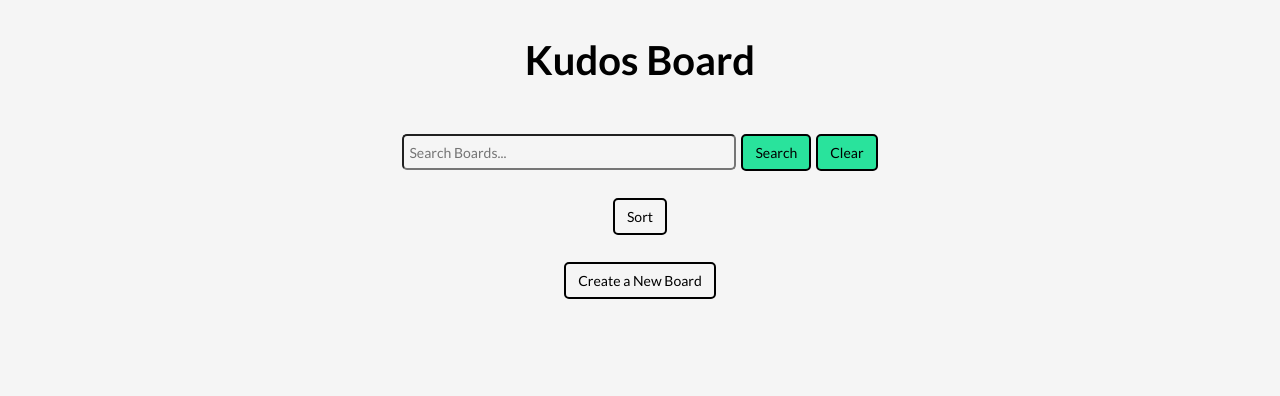
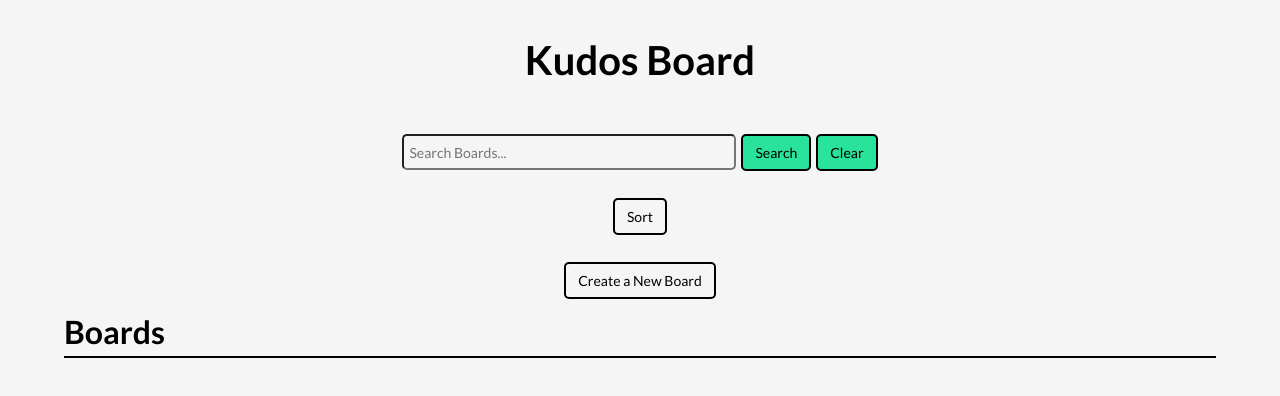
Before and after one commit to rribeiropedro/kudos-board, a React (Vite) app in the folder client/: page / in a window 1280 px wide. Shown: the top 396 px of the page. Built offline with nearby package versions, Linux system fonts and the light colour scheme.

Commit message:
created bord compoment and its layout

```diff
--- a/client/src/App.jsx
+++ b/client/src/App.jsx
@@ -1,6 +1,7 @@
 import React from "react"
 import Header from "./components/Header"
 import Features from "./components/Features"
+import Board from "./components/Board"
 import './styles/app.css'
 
 function App() {
@@ -9,6 +10,7 @@ function App() {
     <>
       <Header />
       <Features />
+      <Board />
     </>
   )
 }
--- /dev/null
+++ b/client/src/components/Board.jsx
@@ -0,0 +1,20 @@
+import React from "react"
+import '../styles/board.css'
+
+const Board = () => {
+  return (
+    <div className="board-container">
+      <div className="board-content">
+        <div className="board-title">
+          <h1>Boards</h1>
+          <hr />
+        </div>
+        <div className="board-grid">
+
+        </div>
+      </div>
+    </div>
+  )
+}
+
+export default Board
--- /dev/null
+++ b/client/src/styles/board.css
@@ -0,0 +1,36 @@
+.board-container {
+  width: 100vw;
+  height: 60vh;
+  box-sizing: border-box;
+  display: flex;
+  flex-direction: column;
+  justify-content: flex-start;
+  align-items: center;
+}
+
+.board-content {
+  height: 100%;
+  width: 90%;
+  display: flex;
+  flex-direction: column;
+  justify-content: flex-start;
+  align-items: center;
+}
+
+.board-title {
+  width: 100%;
+  display: flex;
+  flex-direction: column;
+  gap: 5px;
+  box-sizing: border-box;
+}
+
+.board-title hr {
+  border: 1px solid #000000;
+}
+
+.board-grid {
+  width: 100%;
+  display: flex;
+  flex-wrap: wrap;
+}
```
